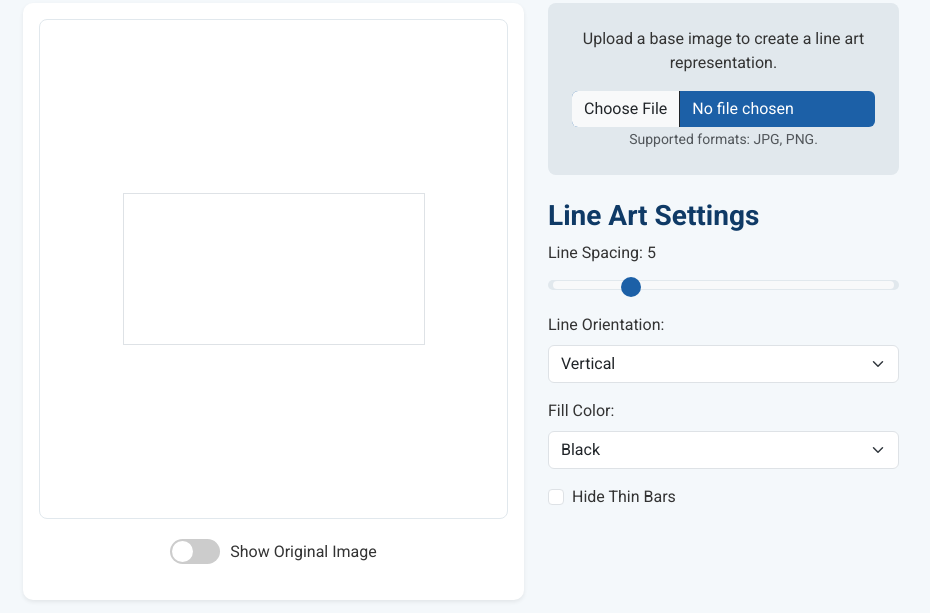
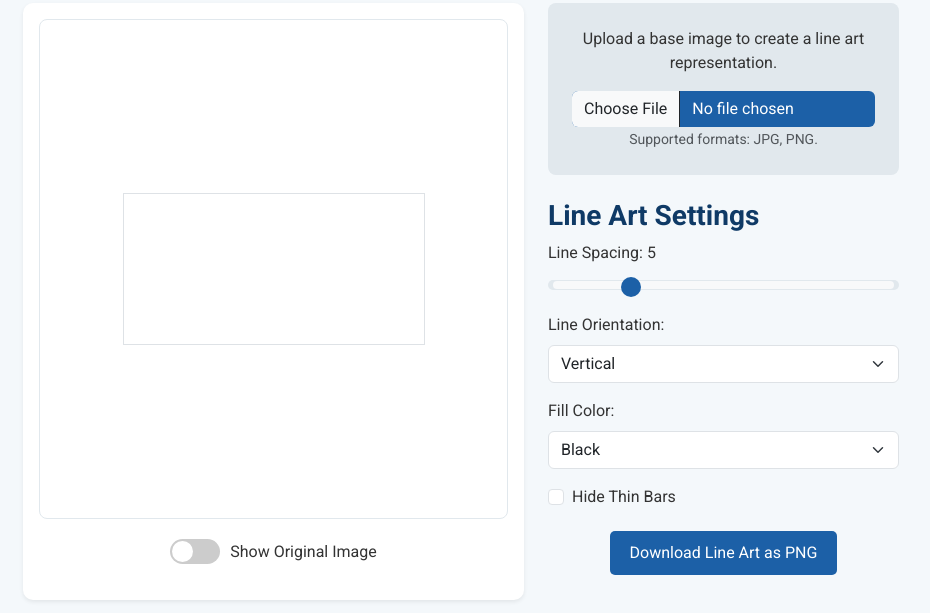
Before and after one commit to bellenfanttyler/line-art-generator, a plain HTML site: page index.html in a window 1280 px wide. Shown: the part 117-730 px from the top of the page, without its empty margins (179-1109 px from the left). Drawn offline with nearby package versions, Linux system fonts and the light colour scheme.

Commit message:
added PNG download button/feature

```diff
--- a/index.html
+++ b/index.html
@@ -67,6 +67,9 @@
               <input class="form-check-input" type="checkbox" id="noBarsCheckbox">
               <label class="form-check-label" for="noBarsCheckbox">Hide Thin Bars</label>
             </div>
+            <div class="mb-3 text-center">
+              <button id="downloadButton" class="btn btn-primary">Download Line Art as PNG</button>
+            </div>
           </div>
         </div>
       </div>
--- a/script.js
+++ b/script.js
@@ -139,6 +139,14 @@ document.getElementById("spacingSlider").addEventListener("input", () => {
   updateLineArt();
 });
 
+document.getElementById("downloadButton").addEventListener("click", function () {
+  const canvas = document.getElementById("resultCanvas");
+  const link = document.createElement("a");
+  link.href = canvas.toDataURL("image/png");
+  link.download = "line_art.png";
+  link.click();
+});
+
 document.getElementById("orientationSelect").addEventListener("change", updateLineArt);
 document.getElementById("fillColorSelect").addEventListener("change", updateLineArt);
 document.getElementById("noBarsCheckbox").addEventListener("change", updateLineArt);
--- a/styles.css
+++ b/styles.css
@@ -133,3 +133,18 @@ h1, h3 {
   border-radius: 50%;
   cursor: pointer;
 }
+
+#downloadButton {
+  background-color: #1C60A7;
+  color: white;
+  border: none;
+  padding: 10px 20px;
+  font-size: 16px;
+  border-radius: 5px;
+  transition: background-color 0.3s ease;
+  margin-top: 20px; /* Adjust this value as needed */
+}
+
+#downloadButton:hover {
+  background-color: #144B85;
+}
```
